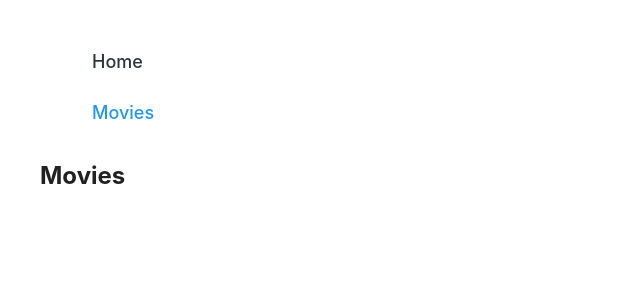
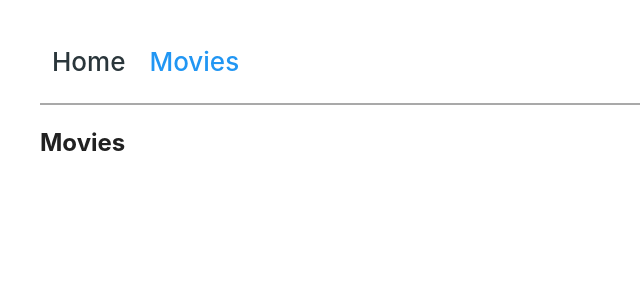
Before and after one commit to OksanaChorna/goit-react-hw-04-movies, a React (Create React App) app: page /movies in a window 1280 px wide. Shown: the top 300 px of the page, without its empty margins (0-640 px from the left). Built offline with nearby package versions, Linux system fonts and the light colour scheme.

Commit message:
Стилі

```diff
--- a/src/index.css
+++ b/src/index.css
@@ -28,7 +28,11 @@ img {
 }
 
 .List {
+  display: flex;
+  margin: 0;
+  padding: 10px 0;
   list-style: none;
+  border-bottom: 2px solid #21212162;
 }
 
 button {
@@ -40,7 +44,7 @@ button {
   text-decoration: none;
   padding: 12px;
   font-weight: 500;
-  font-size: 18px;
+  font-size: 26px;
   color: #2a363b;
 }
 
@@ -49,6 +53,10 @@ button {
   text-decoration: none;
   padding: 12px;
   font-weight: 500;
-  font-size: 18px;
+  font-size: 26px;
   color: #2196f3;
 }
+
+header {
+  display: flex;
+}
--- a/src/pages/MovieDetailsPage/MovieDetailsPage.js
+++ b/src/pages/MovieDetailsPage/MovieDetailsPage.js
@@ -26,13 +26,13 @@ class MovieDetailsPage extends Component {
     const fullYear = new Date(release_date).getFullYear();
     return (
       <>
-        <h2>
+        <h1>
           {title} ({fullYear})
-        </h2>
-        <p>User score: {vote_average}%</p>
-        <h3>Overview</h3>
+        </h1>
+        <p>User score: {vote_average * 10}%</p>
+        <h2>Overview</h2>
         <p>{overview}</p>
-        <h3>Genres</h3>
+        <h2>Genres</h2>
         <p>{genres.flatMap(genre => genre.name).join(' ')}</p>
         <img src="" alt="" />
 
```
